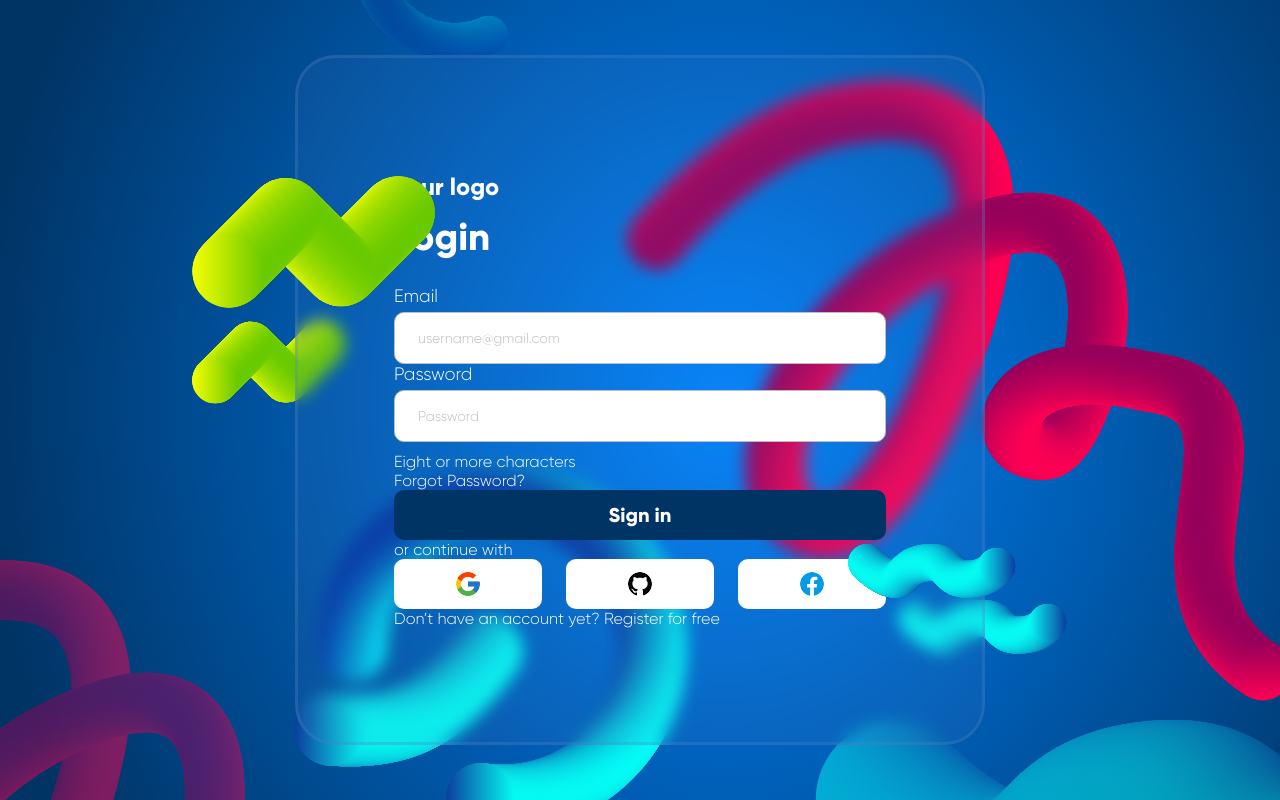
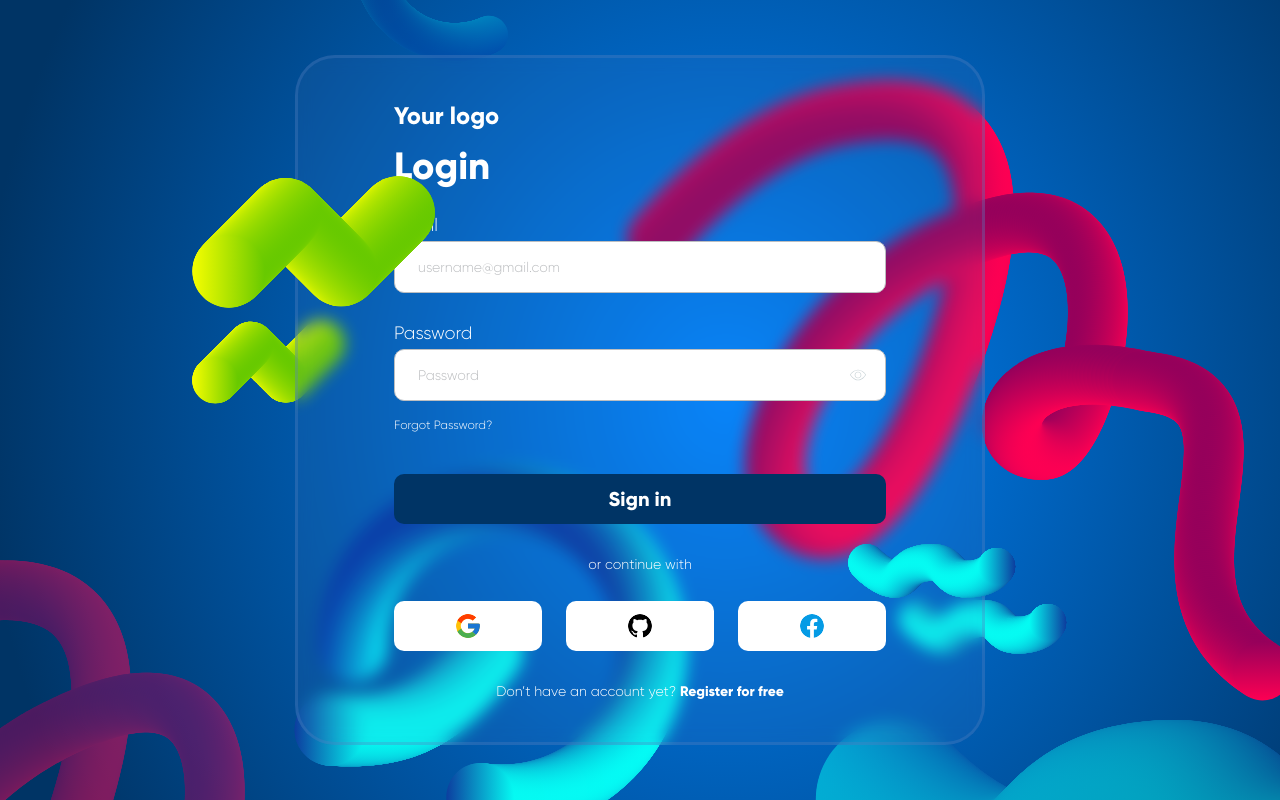
Before and after one commit to NekitCorp/authentication-form, a Next.js app: page / in a window 1280 px wide. Built offline with nearby package versions, Linux system fonts and the light colour scheme.

Commit message:
feat: :construction: Add form styles.

```diff
--- a/src/components/background/background.tsx
+++ b/src/components/background/background.tsx
@@ -4,7 +4,7 @@ import React from 'react';
 import { useMedia, useWindowSize } from 'react-use';
 import { useMousePosition, usePrefersReducedMotion } from '../../hooks';
 import styles from './background.module.css';
-import { elements, MOTION_SPEED } from './data';
+import { elements } from './data';
 
 export const Background: React.FC = () => {
     const mousePosition = useMousePosition();
@@ -21,15 +21,14 @@ export const Background: React.FC = () => {
                 <div
                     key={i}
                     className={clsx(styles.element, element.className)}
-                    style={
-                        prefersReducedMotion || isTouchDevice
-                            ? undefined
-                            : {
-                                  transform: `translate(${Math.ceil(x * element.motionSpeed)}px, ${Math.ceil(
+                    style={{
+                        transform:
+                            prefersReducedMotion || isTouchDevice
+                                ? undefined
+                                : `translate(${Math.ceil(x * element.motionSpeed)}px, ${Math.ceil(
                                       y * element.motionSpeed,
                                   )}px)`,
-                              }
-                    }
+                    }}
                 >
                     <Image src={element.src} alt="" fill />
                 </div>
--- a/src/components/background/data.ts
+++ b/src/components/background/data.ts
@@ -17,5 +17,3 @@ export const elements: Element[] = [
     { src: 'background/blue-element-2.svg', className: styles.blueElement4, motionSpeed: 15 },
     { src: 'background/blue-element-3.svg', className: styles.blueElement5, motionSpeed: 20 },
 ];
-
-export const MOTION_SPEED = 30;
--- a/src/components/form/form.module.css
+++ b/src/components/form/form.module.css
@@ -47,12 +47,21 @@
     gap: 5px;
 }
 
+.emailInputContainer {
+    margin-bottom: 30px;
+}
+
+.passwordInputContainer {
+    margin-bottom: 17px;
+}
+
 .label {
     font-size: 18px;
     line-height: 21px;
 }
 
 .input {
+    width: 100%;
     font-size: 14px;
     line-height: 16px;
     padding: 17px 23px;
@@ -67,6 +76,7 @@
 }
 
 .signInButton {
+    margin-bottom: 32px;
     color: rgb(var(--primary-text-color));
     background-color: rgb(var(--button-color));
     border: none;
@@ -94,6 +104,7 @@
 
 .providerButton {
     flex: 1;
+    margin-bottom: 32px;
     background-color: rgb(var(--primary-text-color));
     border: none;
     border-radius: var(--border-radius);
@@ -110,3 +121,45 @@
 .providerButton:active {
     background-color: rgb(var(--primary-text-color) / 70%);
 }
+
+.passwordInputWrapper {
+    position: relative;
+}
+
+.showPasswordButton {
+    background-color: transparent;
+    border: none;
+    cursor: pointer;
+    display: flex;
+    position: absolute;
+    right: 12px;
+    top: 50%;
+    padding: 8px;
+    transform: translate(0, -50%);
+    border-radius: var(--border-radius);
+}
+
+.showPasswordButton:hover {
+    background-color: rgb(var(--secondary-text-color) / 15%);
+}
+
+.showPasswordButton:active {
+    background-color: rgb(var(--secondary-text-color) / 25%);
+}
+
+.forgotPasswordLink {
+    align-self: start;
+    margin-bottom: 42px;
+    font-size: 12px;
+    line-height: 14px;
+}
+
+.text {
+    font-size: 14px;
+    line-height: 16px;
+    text-align: center;
+}
+
+.continueWithText {
+    margin-bottom: 29px;
+}
--- a/src/components/form/form.tsx
+++ b/src/components/form/form.tsx
@@ -1,13 +1,17 @@
+import clsx from 'clsx';
 import Image from 'next/image';
+import React from 'react';
 import styles from './form.module.css';
 
 export const Form: React.FC = () => {
+    const [showPassword, setShowPassword] = React.useState(false);
+
     return (
         <div className={styles.container}>
             <form className={styles.form}>
                 <p className={styles.logo}>Your logo</p>
                 <h1 className={styles.header}>Login</h1>
-                <div className={styles.inputContainer}>
+                <div className={clsx(styles.inputContainer, styles.emailInputContainer)}>
                     <label className={styles.label} htmlFor="email">
                         Email
                     </label>
@@ -21,15 +25,16 @@ export const Form: React.FC = () => {
                         placeholder="username@gmail.com"
                     />
                 </div>
-                <div className={styles.inputContainer}>
+                <div className={clsx(styles.inputContainer, styles.passwordInputContainer)}>
                     <label className={styles.label} htmlFor="password">
                         Password
                     </label>
+                    <div className={styles.passwordInputWrapper}>
                         <input
                             className={styles.input}
                             required
                             minLength={8}
-                        type="password"
+                            type={showPassword ? 'text' : 'password'}
                             id="password"
                             name="password"
                             aria-describedby="password-minlength"
@@ -37,26 +42,34 @@ export const Form: React.FC = () => {
                             placeholder="Password"
                         />
                         <button
+                            className={styles.showPasswordButton}
+                            onClick={() => setShowPassword((prev) => !prev)}
                             type="button"
-                        hidden
                             data-pressed="false"
                             aria-controls="password"
                             data-text-show="Show password"
                             data-text-hide="Hide password"
                         >
-                        Show password
+                            {showPassword ? (
+                                <Image src="eye-off.svg" alt="eye off icon" width={16} height={16} />
+                            ) : (
+                                <Image src="eye.svg" alt="eye icon" width={16} height={16} />
+                            )}
                         </button>
-                    <span
+                    </div>
+                    {/* <span
                         data-text-shown="Your password is shown"
                         data-text-hidden="Your password is hidden"
                         className="visually-hidden password-announce"
                         aria-live="polite"
                     ></span>
-                    <div id="password-minlength">Eight or more characters</div>
+                    <div id="password-minlength">Eight or more characters</div> */}
                 </div>
-                <a href="#">Forgot Password?</a>
+                <a href="#" className={styles.forgotPasswordLink}>
+                    Forgot Password?
+                </a>
                 <button className={styles.signInButton}>Sign in</button>
-                <p>or continue with</p>
+                <p className={clsx(styles.text, styles.continueWithText)}>or continue with</p>
                 <div className={styles.providers}>
                     <button className={styles.providerButton} type="button">
                         <Image src="google.svg" alt="google icon" width={24} height={24} />
@@ -68,8 +81,11 @@ export const Form: React.FC = () => {
                         <Image src="facebook.svg" alt="facebook icon" width={24} height={24} />
                     </button>
                 </div>
-                <p>
-                    Don’t have an account yet? <a href="#">Register for free</a>
+                <p className={styles.text}>
+                    Don’t have an account yet?{' '}
+                    <a href="#">
+                        <strong>Register for free</strong>
+                    </a>
                 </p>
             </form>
         </div>
--- a/src/styles/globals.css
+++ b/src/styles/globals.css
@@ -33,6 +33,10 @@ a {
     text-decoration: none;
 }
 
+a:hover {
+    text-decoration: underline;
+}
+
 button,
 input {
     font-family: inherit;
```
Also changed, not shown: public/eye-off.svg (added), public/eye.svg (added). Lines whose indentation alone changed are shown as unchanged.
